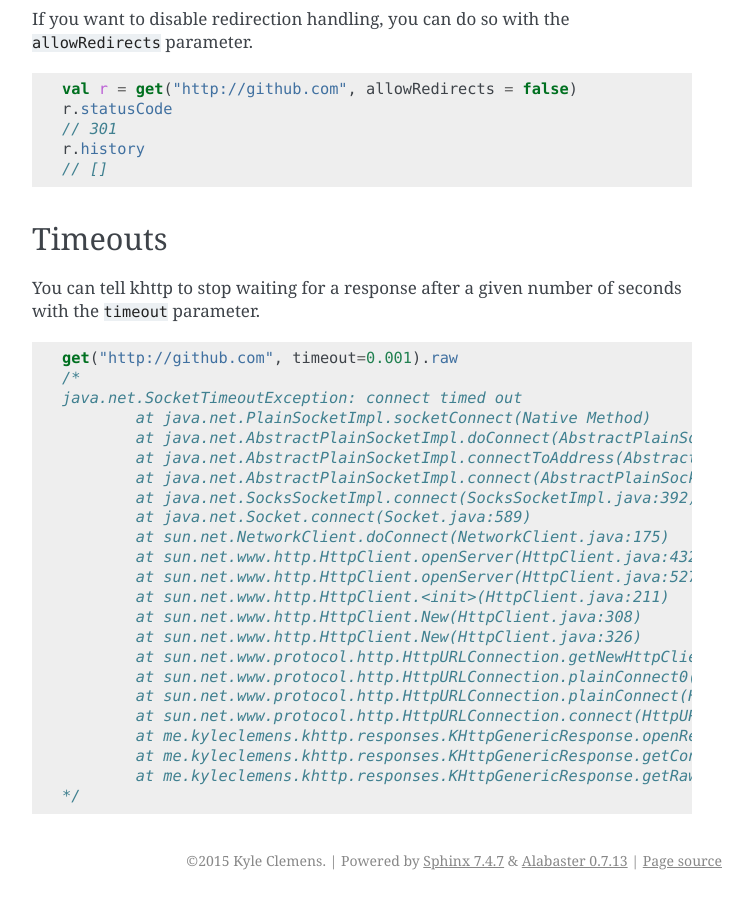
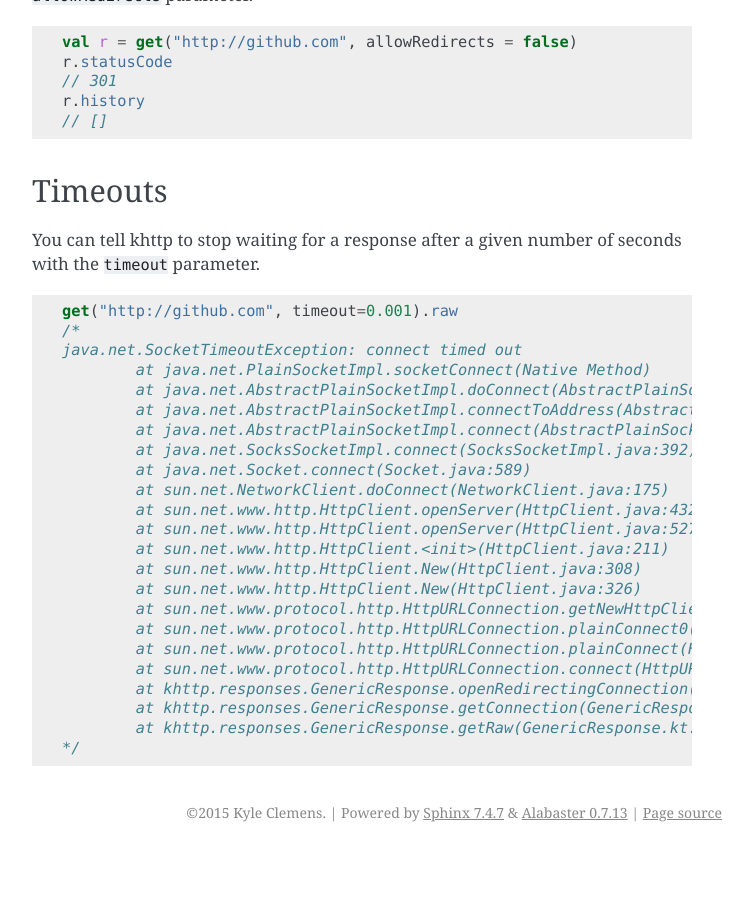
Before and after one commit to Karn/khttp-android, a Sphinx documentation site: the page built from docs/source/user/quickstart.rst, in a window 1280 px wide and 900 px high, scrolled down 6350 px. Shown: the whole window, without its empty margins (388-1141 px from the left). Built offline with Sphinx 7.4.7, drawn with Linux system fonts in a browser that asks for light colours; after the commit the page ends 7202 px from its top, so only the background shows below that; some of the changed text lies outside the part shown.

Commit message:
Fixed: New package

```diff
--- a/docs/source/user/quickstart.rst
+++ b/docs/source/user/quickstart.rst
@@ -19,7 +19,7 @@ let's import that.
 
 ::
 
-    import me.kyleclemens.khttp.get
+    import khttp.get
 
 Now, let's try to get a webpage. For example, let's get GitHub's public timeline.
 
@@ -27,21 +27,21 @@ Now, let's try to get a webpage. For example, let's get GitHub's public timeline
 
     val r = get("https://api.github.com/events")
 
-Now, we have a KHttpResponse object called ``r``. We can get all the information we need from this object.
+Now, we have a Response object called ``r``. We can get all the information we need from this object.
 
 khttp's API is straightforward, so all forms of HTTP requests are pretty obvious. For example, here's a quick POST
 request.
 
 ::
 
-    import me.kyleclemens.khttp.post
+    import khttp.post
     post("http://httpbin.org/post", data = mapOf("key" to "value"))
 
 Easy. khttp supports every other HTTP request, as well.
 
 ::
 
-    import me.kyleclemens.khttp.*
+    import khttp.*
     var r = put("http://httpbin.org/put", data = mapOf("key" to "value"))
     r = delete("http://httpbin.org/delete")
     r = head("http://httpbin.org/get")
@@ -51,7 +51,7 @@ If, for some reason, you need a nonstandard request type, that's supported too.
 
 ::
 
-    import me.kyleclemens.khttp.request
+    import khttp.request
     val r = request("NONSTANDARD", "http://example.com")
 
 *Note:* From here on out, the import statements are going to be dropped from the code snippets. They should all be easy
@@ -345,7 +345,7 @@ You can tell khttp to stop waiting for a response after a given number of second
             at sun.net.www.protocol.http.HttpURLConnection.plainConnect0(HttpURLConnection.java:1104)
             at sun.net.www.protocol.http.HttpURLConnection.plainConnect(HttpURLConnection.java:998)
             at sun.net.www.protocol.http.HttpURLConnection.connect(HttpURLConnection.java:932)
-            at me.kyleclemens.khttp.responses.KHttpGenericResponse.openRedirectingConnection(KHttpGenericResponse.kt:30)
-            at me.kyleclemens.khttp.responses.KHttpGenericResponse.getConnection(KHttpGenericResponse.kt:42)
-            at me.kyleclemens.khttp.responses.KHttpGenericResponse.getRaw(KHttpGenericResponse.kt:73)
+            at khttp.responses.GenericResponse.openRedirectingConnection(GenericResponse.kt:30)
+            at khttp.responses.GenericResponse.getConnection(GenericResponse.kt:42)
+            at khttp.responses.GenericResponse.getRaw(GenericResponse.kt:73)
     */
```
Also changed, not shown: other parts of docs/source/user/quickstart.rst (+2 -2 lines).
